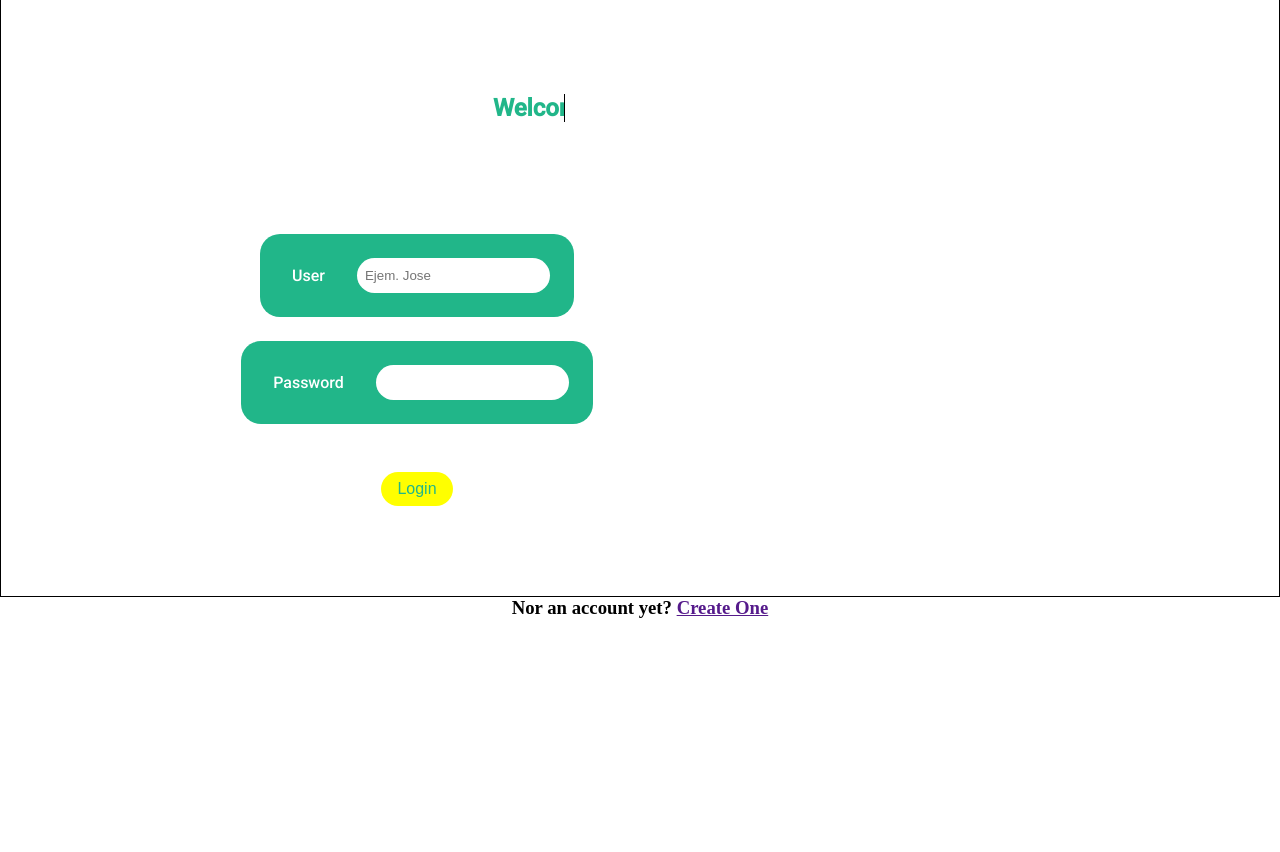
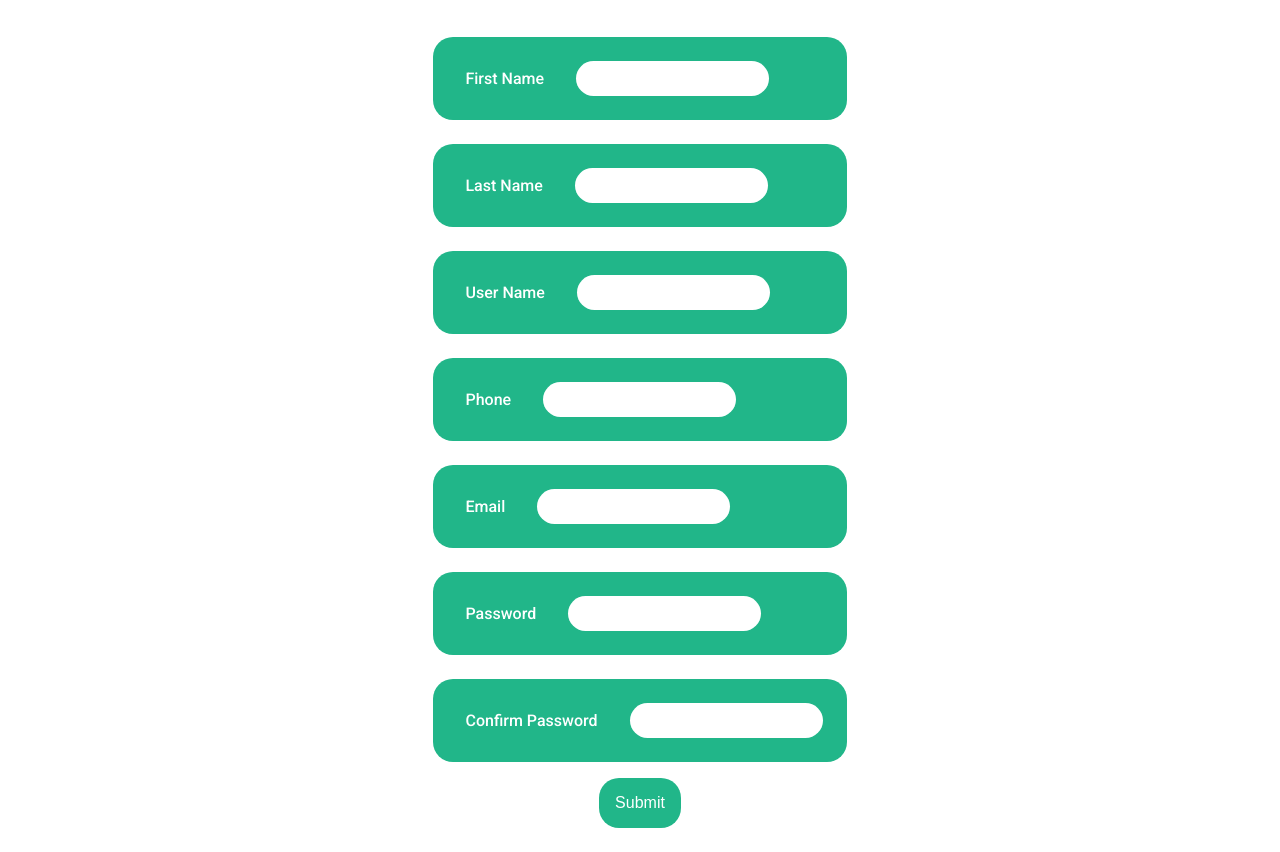
Before and after one commit to CesarEGP/Phone-preview, a plain HTML site: page sing_up.html in a window 1280 px wide. Shown: the part 83-935 px from the top of the page. Before the commit the page ends 800 px from the top, so only its background shows below. Drawn offline with Linux system fonts and the light colour scheme.

Commit message:
se agrego el form de nuevo usuario

```diff
--- a/sing_up.html
+++ b/sing_up.html
@@ -35,27 +35,41 @@
       </div>
     </nav>
   </header>
-  <main id="main--login">
-    <div class="contenedor--login">
-        <h1 class="h1--login">Welcome to Little Lemmon.<span>&#160;</span></h1>
-    </div>
-    <div class="contenedor--login--data">
-      <form action="" id="form-login">
-        <div>
-          <label for="nombres">User</label>
-          <input type="text" id="nombres" placeholder="Ejem. Jose" required minlength="2" maxlength="20">
-        </div>
-        <div>
-          <label for="password">Password</label>
-          <input type="password" id="password" required minlength="2" maxlength="20">
-        </div>
-        <button type="submit" id="btn--login">Login</button>
-      </form>
-    </div>
+  <main id="main--login2">
+    <form action="">
+      <div>
+        <label for="fname">First Name</label>
+        <input type="text" id="fname" required minlength="2" maxlength="20">
+      </div>
+      <div>
+        <label for="lname">Last Name</label>
+        <input type="text" id="lname" required minlength="2" maxlength="20">
+      </div>
+      <div>
+        <label for="uname">User Name</label>
+        <input type="text" id="uname" required minlength="2" maxlength="20">
+      </div>
+      <div>
+        <label for="phone">Phone </label>
+        <input type="tel" id="phone" required minlength="2" maxlength="20">
+      </div>
+      <div>
+        <label for="email">Email</label>
+        <input type="email" id="email" required minlength="2" maxlength="20">
+      </div>
+      <div>
+        <label for="pass">Password</label>
+        <input type="password" id="pass" required minlength="2" maxlength="20">
+      </div>
+      <div>
+        <label for="cpass">Confirm Password</label>
+        <input type="password" id="cpass" required minlength="2" maxlength="20">
+      </div>
+    </form>
   </main>
   <footer>
-    <div>
-      <h3>Nor an account yet? <a href="">Create One</a></h3>
+    <div id="footer--btn">
+      <button type="submit" id="btn--submit">Submit</button>
     </div>
   </footer>
 </body>
--- a/style.css
+++ b/style.css
@@ -38,6 +38,7 @@ header {
   display: flex;
   position: sticky;
   height: 10vh;
+  border-bottom: 1px solid black;
 }
 
 nav {
@@ -52,7 +53,6 @@ main {
   justify-content: flex-start;
   height: 35vh;
   padding: 1rem;
-  border: 1px solid black;
   background-image: url(https://imagesvc.meredithcorp.io/v3/mm/image?url=https%3A%2F%2Fstatic.onecms.io%2Fwp-content%2Fuploads%2Fsites%2F21%2F2017%2F10%2F04%2Fgettyimages-183060524-2000.jpg);
   background-size: cover;
 }
@@ -200,6 +200,16 @@ footer{
   height: 75vh;
 }
 
+#main--login2{
+
+  align-items: center;
+  display: flex;
+  flex-direction: column;
+  background: #fff;
+  width: 100%;
+  height: auto;
+}
+
 
 
 h1 span{
@@ -247,6 +257,19 @@ h1 span{
   color: #21b689;
 }
 
+#footer--btn{
+  margin-bottom: 3vh;
+}
+
+#btn--submit{
+  border-radius: 20px;
+  padding: 2vh;
+  background: #21b689;
+  color: #fff;
+}
+
+
+
 form div{
   display: flex;
   flex-direction: row;
```
Also changed, not shown: login.html (+1 -1 lines).
